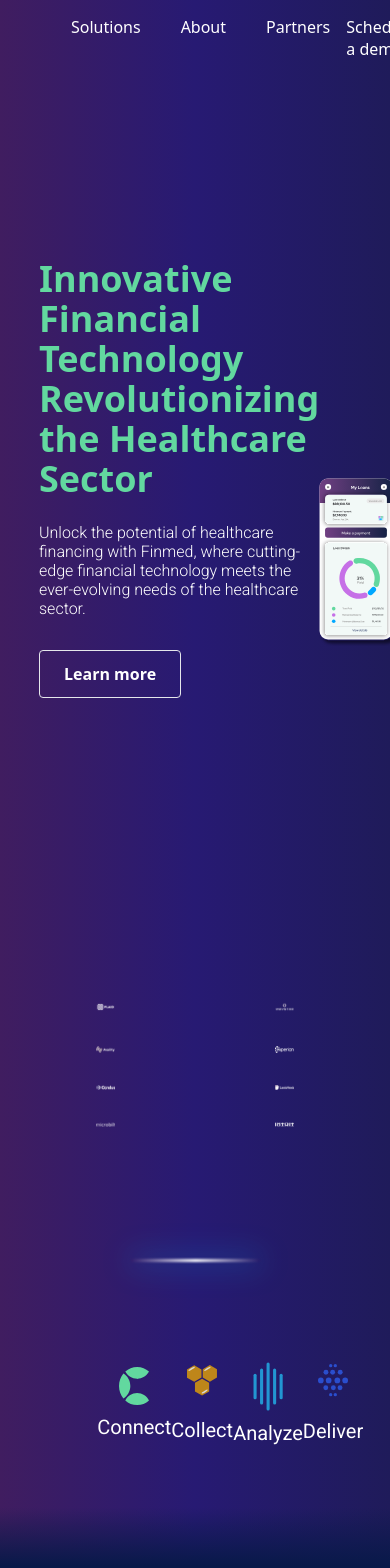
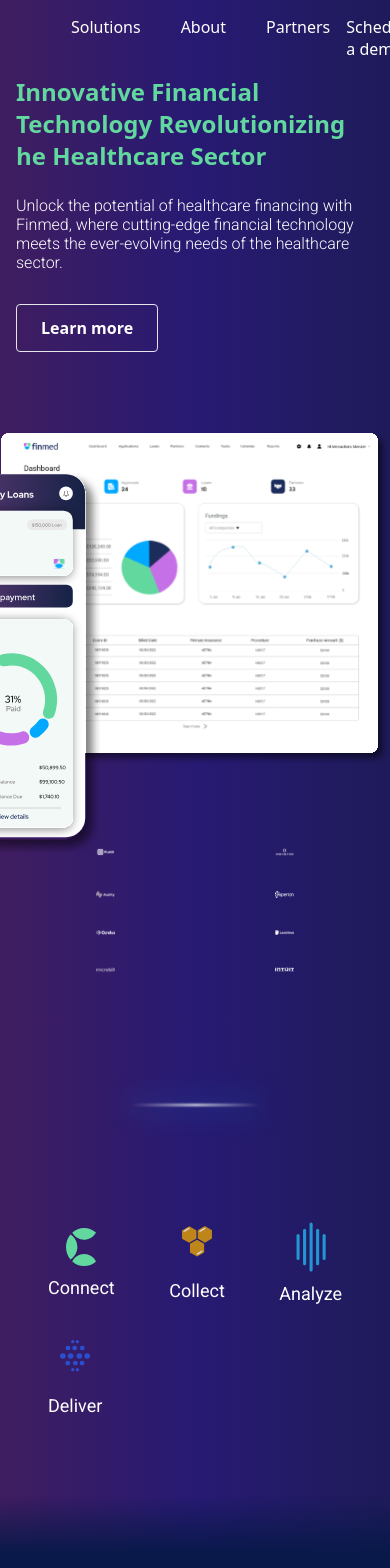
Before and after one commit to KeshavVijay14/Finmed-App, a Next.js app: page / in a window 390 px wide. Shown: the top 1568 px of the page. Built offline with nearby package versions, Linux system fonts and the light colour scheme; a web font is replaced by a local one.

Commit message:
Home-page-responsive

```diff
--- a/src/components/HeroSection.js
+++ b/src/components/HeroSection.js
@@ -7,20 +7,20 @@ export default function HeroSection() {
     <InView triggerOnce threshold={0.5}>
       {({ inView, ref, entry }) => (
         <section
-          className={`bg-gradient-to-r from-[#401D60] via-[#271A73] to-[#1F1B5A] flex justify-center `}
+          className={`bg-gradient-to-r from-[#401D60] via-[#271A73] to-[#1F1B5A] flex justify-center`}
           ref={ref}
         >
           <div
-            className={`container w-[80%] flex items-center justify-around gap-20 xl:gap-0 h-[100vh] ${
+            className={`container flex flex-col md:flex-row items-center justify-around gap-10 md:gap-20 xl:gap-0 h-auto md:h-[100vh] ${
               inView ? "animate-scale-opacity-z" : ""
-            } `}
+            }`}
           >
-            <div className="mb-10 max-w-lg">
-              <h1 className="text-4xl font-bold mb-6 text-[#62D89F] font-trebuchet">
-                Innovative Financial Technology Revolutionizing the Healthcare
+            <div className="mb-10 max-w-lg px-4">
+              <h1 className="text-2xl md:text-3xl font-bold mb-6 text-[#62D89F] font-trebuchet">
+                Innovative Financial Technology Revolutionizing he Healthcare
                 Sector
               </h1>
-              <p className="mb-8 text-base font-light text-white sm:max-w-sm  md:max-w-md   font-roboto">
+              <p className="mb-8 text-base font-light text-white sm:max-w-sm md:max-w-md font-roboto">
                 Unlock the potential of healthcare financing with Finmed, where
                 cutting-edge financial technology meets the ever-evolving needs
                 of the healthcare sector.
@@ -34,8 +34,8 @@ export default function HeroSection() {
               </button>
             </div>
 
-            <div className={`relative  h-full flex  items-center hover-scale`}>
-              <div className="absolute left-[-80px] transform translate-y-16 ">
+            <div className={`relative h-full flex items-center hover-scale`}>
+              <div className="absolute left-[-80px] transform translate-y-16">
                 <Image
                   src="/images/mobile-screen-view.svg"
                   alt="Mobile Dashboard"
@@ -43,12 +43,13 @@ export default function HeroSection() {
                   height={360}
                 />
               </div>
-              <div className=" ">
+              <div>
                 <Image
                   src="/images/desktop-screen-view.svg"
                   alt="Desktop Dashboard"
                   width={500}
                   height={300}
+                  className="w-full h-auto max-w-[400px] md:max-w-[450px]"
                 />
               </div>
             </div>
--- a/src/components/Metrics.js
+++ b/src/components/Metrics.js
@@ -48,7 +48,7 @@ export default function MetricsSection() {
               ))}
             </div>
           </div>
-          <div className="py-32 px-8 flex justify-center w-full">
+          <div className="py-32 px-8 flex justify-center">
             <div className="separator"></div>
           </div>
         </section>
--- a/src/components/Partners.js
+++ b/src/components/Partners.js
@@ -46,19 +46,19 @@ export default function PartnersSection() {
               ))}
             </div>
             <div className="py-20 px-8 flex justify-center w-full">
-              <div className="separator  "></div>
+              <div className="separator"></div>
             </div>
             <div
-              className={`w-[60%] flex justify-between items-center ${
+              className={`w-full md:w-[60%] flex flex-wrap justify-between items-center ${
                 inView ? "animate-move-opacity" : ""
               }`}
             >
               {icons.map((icon, index) => (
                 <div
                   key={index}
-                  className="flex flex-col justify-between items-center"
+                  className="flex flex-col justify-center items-center text-center m-4"
                 >
-                  <div className=" ">
+                  <div>
                     <Image
                       src={icon.src}
                       alt={icon.alt}
@@ -67,8 +67,8 @@ export default function PartnersSection() {
                       className="mb-2"
                     />
                   </div>
-                  <div className={`${index % 2 !== 0 && "mt-3"}`}>
-                    <p className="text-white text-xl font-normal font-roboto">
+                  <div className={`${index % 2 !== 0 ? "mt-3" : ""}`}>
+                    <p className="text-white text-lg md:text-xl font-normal font-roboto">
                       {icon.label}
                     </p>
                   </div>
```
